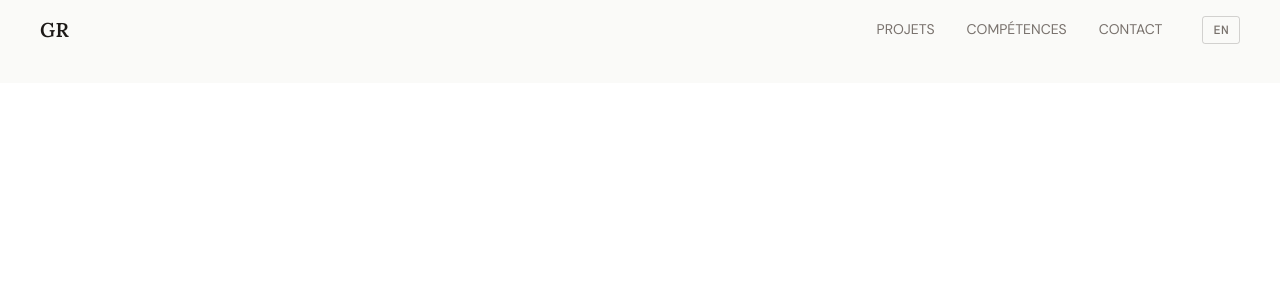
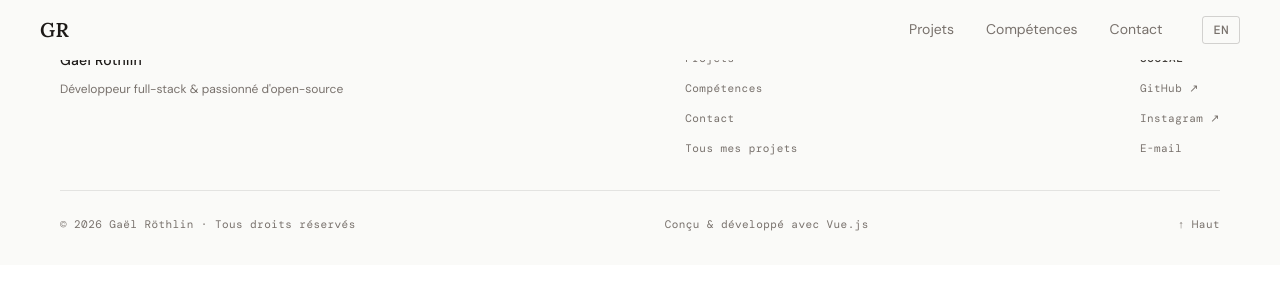
Before and after one commit to moonlight58/moonlight58-portfolio, a Vue app: page /notes/1 in a window 1280 px wide. Shown: the top 300 px of the page. Built offline with nearby package versions, Linux system fonts and the light colour scheme.

Commit message:
refactor(footer): update footer layout and styling; enhance accessibility and social links refactor(i18n): revise footer and navigation translations for consistency and clarity

```diff
--- a/src/components/Footer.vue
+++ b/src/components/Footer.vue
@@ -2,8 +2,13 @@
   <!--  FOOTER  -->
   <footer class="footer">
     <div class="footer__inner">
-        <span class="footer__copy">© {{ new Date().getFullYear() }} Gaël Röthlin</span>
-        <nav class="footer__nav" aria-label="Footer navigation">
+      <div class="footer__top">
+        <div class="footer__brand">
+          <span class="footer__name">Gaël Röthlin</span>
+          <span class="footer__desc">{{ $t('footer.description') }}</span>
+        </div>
+
+        <nav class="footer__col" aria-label="Footer navigation">
           <RouterLink :to="{ path: '/', hash: '#work' }" class="footer__link">{{
             $t('nav.work')
           }}</RouterLink>
@@ -17,16 +22,52 @@
             $t('footer.projectsLink')
           }}</RouterLink>
         </nav>
+
+        <div class="footer__col">
+          <span class="footer__col-heading">{{ $t('footer.connectHeading') }}</span>
+          <a
+            href="https://github.com/moonlight58"
+            target="_blank"
+            rel="noopener noreferrer"
+            class="footer__link"
+          >{{ $t('footer.github') }} ↗</a>
+          <a
+            href="https://www.instagram.com/osiris._25"
+            target="_blank"
+            rel="noopener noreferrer"
+            class="footer__link"
+          >{{ $t('footer.instagram') }} ↗</a>
+          <a href="mailto:gael.rothlin@edu.univ-fcomte.fr" class="footer__link">{{
+            $t('footer.email')
+          }}</a>
+        </div>
+      </div>
+
+      <div class="footer__bottom">
+        <span class="footer__copy"
+          >© {{ new Date().getFullYear() }} Gaël Röthlin · {{ $t('footer.allRightsReserved') }}</span
+        >
         <span class="footer__credit">{{ $t('footer.credit') }}</span>
+        <button type="button" class="footer__top-btn" @click="scrollToTop">
+          ↑ {{ $t('footer.backToTop') }}
+        </button>
+      </div>
     </div>
   </footer>
 </template>
-<style>
+
+<script setup>
+function scrollToTop() {
+  window.scrollTo({ top: 0, behavior: 'smooth' })
+}
+</script>
+
+<style scoped>
 /*
    FOOTER
  */
 .footer {
-  padding: 32px 40px;
+  padding: 48px 40px 32px;
   border-top: 1px solid var(--border);
   background: var(--bg);
 }
@@ -34,24 +75,49 @@
 .footer__inner {
   max-width: var(--max-w);
   margin: 0 auto;
-  display: flex;
-  align-items: center;
-  justify-content: space-between;
-  gap: 24px;
-  flex-wrap: wrap;
 }
 
-.footer__copy,
-.footer__credit {
+.footer__top {
+  display: flex;
+  justify-content: space-between;
+  gap: 40px;
+  flex-wrap: wrap;
+  padding-bottom: 32px;
+}
+
+.footer__brand {
+  display: flex;
+  flex-direction: column;
+  gap: 8px;
+  max-width: 300px;
+}
+
+.footer__name {
+  font-size: 14px;
+  font-weight: 500;
+  color: var(--text);
+  letter-spacing: 0.02em;
+}
+
+.footer__desc {
+  font-size: 12px;
+  line-height: 1.6;
+  color: var(--text-3);
+}
+
+.footer__col {
+  display: flex;
+  flex-direction: column;
+  gap: 12px;
+}
+
+.footer__col-heading {
   font-family: var(--font-mono);
   font-size: 11px;
-  color: var(--text-3);
-  letter-spacing: 0.04em;
-}
-
-.footer__nav {
-  display: flex;
-  gap: 24px;
+  font-weight: 500;
+  letter-spacing: 0.06em;
+  text-transform: uppercase;
+  color: var(--text-2);
 }
 
 .footer__link {
@@ -65,20 +131,53 @@
   color: var(--text);
 }
 
+.footer__bottom {
+  display: flex;
+  align-items: center;
+  justify-content: space-between;
+  gap: 24px;
+  flex-wrap: wrap;
+  padding-top: 24px;
+  border-top: 1px solid var(--border);
+}
+
+.footer__copy,
+.footer__credit {
+  font-family: var(--font-mono);
+  font-size: 11px;
+  color: var(--text-3);
+  letter-spacing: 0.04em;
+}
+
+.footer__top-btn {
+  font-family: var(--font-mono);
+  font-size: 11px;
+  color: var(--text-3);
+  letter-spacing: 0.04em;
+  background: none;
+  border: none;
+  cursor: pointer;
+  padding: 0;
+  transition: color 0.2s;
+}
+.footer__top-btn:hover {
+  color: var(--text);
+}
+
 @media (max-width: 680px) {
   .footer {
-        padding: 24px 20px;
+    padding: 32px 20px 24px;
   }
 
-    .footer__inner {
+  .footer__top {
+    flex-direction: column;
+    gap: 28px;
+  }
+
+  .footer__bottom {
     flex-direction: column;
     align-items: flex-start;
     gap: 12px;
   }
-
-    .footer__nav {
-        flex-wrap: wrap;
-        gap: 16px;
-    }
 }
 </style>
--- a/src/components/Sagittariusproject.vue
+++ b/src/components/Sagittariusproject.vue
@@ -922,9 +922,8 @@ const nextItems = [
 
 /* ── Learning ── */
 .learning-grid {
-  display: grid;
-  grid-template-columns: repeat(auto-fill, minmax(280px, 1fr));
-  gap: 20px;
+  columns: 280px 2;
+  column-gap: 20px;
 }
 
 .learning-card {
@@ -935,6 +934,8 @@ const nextItems = [
   display: flex;
   flex-direction: column;
   gap: 10px;
+  margin-bottom: 20px;
+  break-inside: avoid;
   transition: border-color 0.2s, background 0.2s;
 }
 
@@ -1118,7 +1119,7 @@ const nextItems = [
 
   .workspace-grid { grid-template-columns: 1fr; }
   .highlights-grid { grid-template-columns: 1fr; }
-  .learning-grid { grid-template-columns: 1fr; }
+  .learning-grid { columns: 1; }
 
   .stack-table__header,
   .stack-row {
--- a/src/i18n/locales/en/footer.json
+++ b/src/i18n/locales/en/footer.json
@@ -1,13 +1,10 @@
 {
-  "description": "Full-stack developer & cybersecurity enthusiast",
-  "aboutLink": "About",
-  "contactLink": "Contact",
+  "description": "Full-stack developer & open-source enthusiast",
   "projectsLink": "Projects",
-  "connectHeading": "Connect",
+  "connectHeading": "Social",
   "github": "GitHub",
   "instagram": "Instagram",
   "email": "Email",
-  "copyright": "© 2026 Gaël Röthlin",
   "allRightsReserved": "All rights reserved",
   "backToTop": "Top",
   "credit": "Designed & built with Vue.js"
--- a/src/i18n/locales/fr/footer.json
+++ b/src/i18n/locales/fr/footer.json
@@ -1,13 +1,10 @@
 {
-  "description": "Développeur full-stack & intrigué en cybersécurité",
-  "aboutLink": "À Propos",
-  "contactLink": "Contact",
-  "projectsLink": "Projets",
-  "connectHeading": "Connecter",
+  "description": "Développeur full-stack & passionné d'open-source",
+  "projectsLink": "Tous mes projets",
+  "connectHeading": "Social",
   "github": "GitHub",
   "instagram": "Instagram",
   "email": "E-mail",
-  "copyright": "© 2026 Gaël Röthlin",
   "allRightsReserved": "Tous droits réservés",
   "backToTop": "Haut",
   "credit": "Conçu & développé avec Vue.js"
--- a/src/i18n/locales/fr/nav.json
+++ b/src/i18n/locales/fr/nav.json
@@ -1,6 +1,6 @@
 {
-  "about": "À PROPOS",
-  "work": "PROJETS",
-  "skills": "COMPÉTENCES",
-  "contact": "CONTACT"
+  "about": "À propos",
+  "work": "Projets",
+  "skills": "Compétences",
+  "contact": "Contact"
 }
```
Lines whose indentation alone changed are shown as unchanged.
